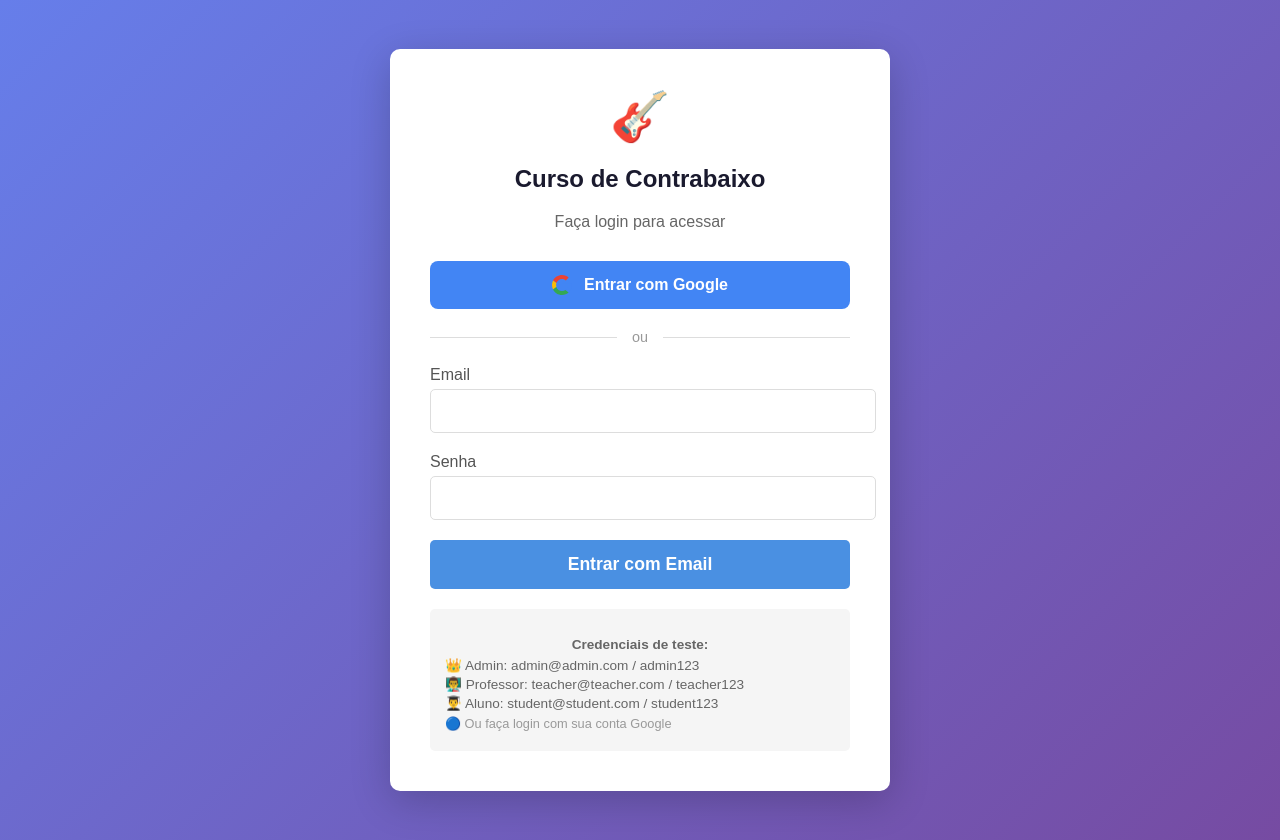
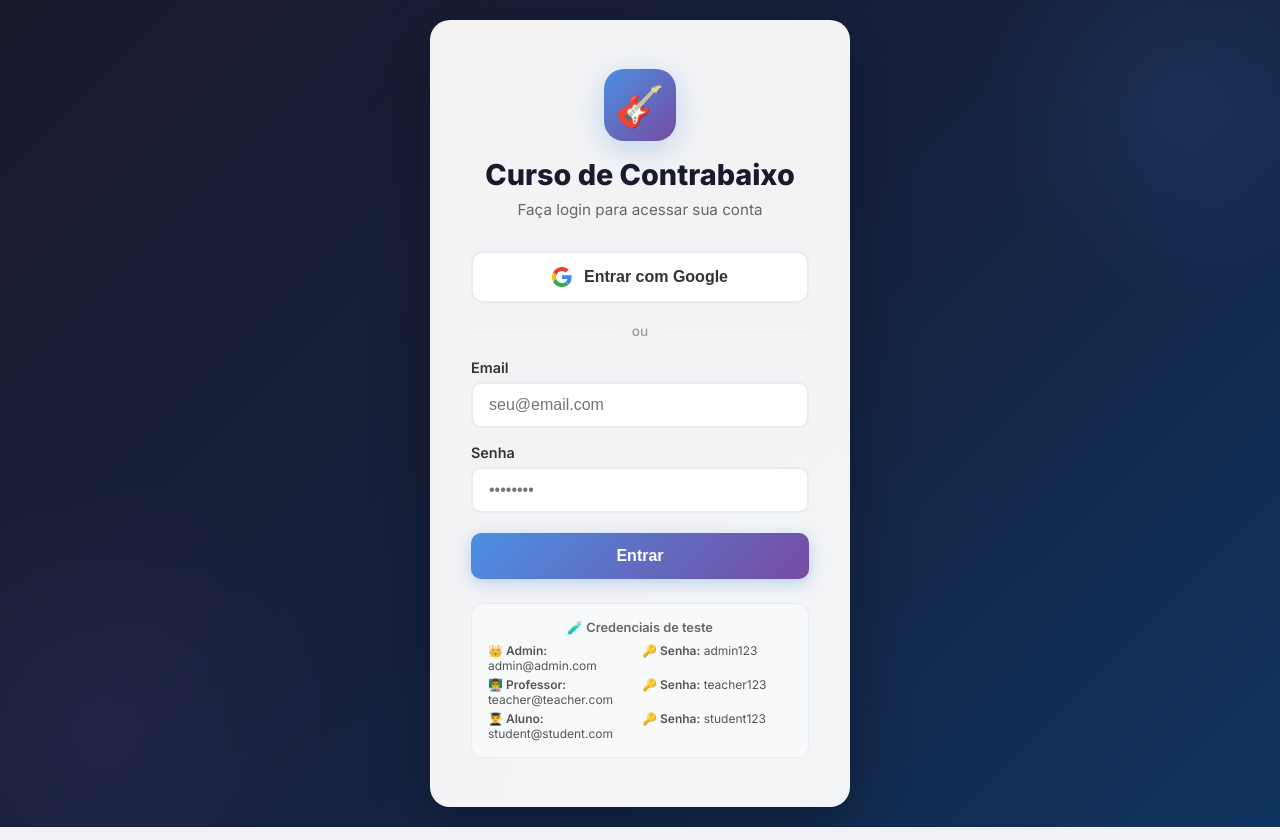
Before and after one commit to ViniBR1/musica, a Next.js app: page /login in a window 1280 px wide. Built offline with nearby package versions, Linux system fonts and the light colour scheme.

Commit message:
Melhorando layout profissional com cards e design moderno

```diff
--- a/app/globals.css
+++ b/app/globals.css
@@ -6,36 +6,16 @@
 }
 
 body {
-  font-family: -apple-system, BlinkMacSystemFont, 'Segoe UI', Roboto, Oxygen, Ubuntu, sans-serif;
+  font-family: -apple-system, BlinkMacSystemFont, 'Segoe UI', Roboto, 'Helvetica Neue', Arial, sans-serif;
   background: #f0f2f5;
   min-height: 100vh;
+  color: #1a1a2e;
 }
 
-button {
-  transition: all 0.3s ease;
-}
-
-button:hover {
-  transform: translateY(-2px);
-  box-shadow: 0 4px 10px rgba(0,0,0,0.2);
-}
-
-button:active {
-  transform: translateY(0);
-}
-
-input, textarea, select {
-  transition: border-color 0.3s ease;
-}
-
-input:focus, textarea:focus, select:focus {
-  outline: none;
-  border-color: #4a90e2 !important;
-  box-shadow: 0 0 0 3px rgba(74, 144, 226, 0.1);
-}
-
+/* Scrollbar personalizada */
 ::-webkit-scrollbar {
   width: 8px;
+  height: 8px;
 }
 
 ::-webkit-scrollbar-track {
@@ -44,18 +24,187 @@ input:focus, textarea:focus, select:focus {
 }
 
 ::-webkit-scrollbar-thumb {
-  background: #888;
+  background: linear-gradient(135deg, #4a90e2 0%, #764ba2 100%);
   border-radius: 10px;
 }
 
 ::-webkit-scrollbar-thumb:hover {
-  background: #555;
+  background: linear-gradient(135deg, #357abd 0%, #5a3d8a 100%);
 }
 
-/* Responsividade do botão PWA */
-@media (max-width: 480px) {
-  .pwa-install-button {
-    bottom: 15px !important;
-    right: 15px !important;
+/* Animações */
+@keyframes fadeIn {
+  from {
+    opacity: 0;
+    transform: translateY(20px);
+  }
+  to {
+    opacity: 1;
+    transform: translateY(0);
   }
 }
+
+@keyframes slideUp {
+  from {
+    opacity: 0;
+    transform: translateY(40px);
+  }
+  to {
+    opacity: 1;
+    transform: translateY(0);
+  }
+}
+
+@keyframes pulse {
+  0%, 100% {
+    transform: scale(1);
+  }
+  50% {
+    transform: scale(1.03);
+  }
+}
+
+.animate-fade-in {
+  animation: fadeIn 0.5s ease-out;
+}
+
+.animate-slide-up {
+  animation: slideUp 0.6s ease-out;
+}
+
+/* Cards */
+.card {
+  background: white;
+  border-radius: 16px;
+  box-shadow: 0 2px 12px rgba(0, 0, 0, 0.08);
+  transition: all 0.3s ease;
+  overflow: hidden;
+}
+
+.card:hover {
+  transform: translateY(-4px);
+  box-shadow: 0 8px 30px rgba(0, 0, 0, 0.12);
+}
+
+/* Botões */
+.btn-primary {
+  background: linear-gradient(135deg, #4a90e2 0%, #764ba2 100%);
+  color: white;
+  border: none;
+  padding: 12px 24px;
+  border-radius: 10px;
+  font-weight: 600;
+  cursor: pointer;
+  transition: all 0.3s ease;
+  box-shadow: 0 4px 15px rgba(74, 144, 226, 0.35);
+}
+
+.btn-primary:hover {
+  transform: translateY(-2px);
+  box-shadow: 0 6px 25px rgba(74, 144, 226, 0.45);
+}
+
+.btn-success {
+  background: linear-gradient(135deg, #27ae60 0%, #2ecc71 100%);
+  color: white;
+  border: none;
+  padding: 12px 24px;
+  border-radius: 10px;
+  font-weight: 600;
+  cursor: pointer;
+  transition: all 0.3s ease;
+  box-shadow: 0 4px 15px rgba(39, 174, 96, 0.35);
+}
+
+.btn-success:hover {
+  transform: translateY(-2px);
+  box-shadow: 0 6px 25px rgba(39, 174, 96, 0.45);
+}
+
+.btn-danger {
+  background: linear-gradient(135deg, #e74c3c 0%, #c0392b 100%);
+  color: white;
+  border: none;
+  padding: 12px 24px;
+  border-radius: 10px;
+  font-weight: 600;
+  cursor: pointer;
+  transition: all 0.3s ease;
+  box-shadow: 0 4px 15px rgba(231, 76, 60, 0.35);
+}
+
+.btn-danger:hover {
+  transform: translateY(-2px);
+  box-shadow: 0 6px 25px rgba(231, 76, 60, 0.45);
+}
+
+/* Inputs */
+.input-modern {
+  width: 100%;
+  padding: 12px 16px;
+  border: 2px solid #e8ecf1;
+  border-radius: 10px;
+  font-size: 1rem;
+  transition: all 0.3s ease;
+  background: white;
+}
+
+.input-modern:focus {
+  outline: none;
+  border-color: #4a90e2;
+  box-shadow: 0 0 0 4px rgba(74, 144, 226, 0.1);
+}
+
+/* Badges */
+.badge {
+  display: inline-block;
+  padding: 4px 12px;
+  border-radius: 20px;
+  font-size: 0.75rem;
+  font-weight: 600;
+}
+
+.badge-success {
+  background: #e8f5e9;
+  color: #2e7d32;
+}
+
+.badge-warning {
+  background: #fff3e0;
+  color: #e65100;
+}
+
+.badge-danger {
+  background: #fde8e8;
+  color: #c0392b;
+}
+
+.badge-info {
+  background: #e3f2fd;
+  color: #0d47a1;
+}
+
+.badge-purple {
+  background: #f3e5f5;
+  color: #6a1b9a;
+}
+
+/* Responsividade */
+@media (max-width: 768px) {
+  .card {
+    border-radius: 12px;
+  }
+
+  .btn-primary,
+  .btn-success,
+  .btn-danger {
+    padding: 10px 18px;
+    font-size: 0.9rem;
+  }
+}
+
+@media (max-width: 480px) {
+  .card {
+    border-radius: 10px;
+  }
+}
--- a/app/layout.tsx
+++ b/app/layout.tsx
@@ -1,6 +1,7 @@
 import type { Metadata } from 'next';
 import Providers from './providers';
 import InstallButton from '@/components/InstallButton';
+import './globals.css';
 
 export const metadata: Metadata = {
   title: 'Curso de Contrabaixo',
@@ -37,12 +38,15 @@ export default function RootLayout({ children }: { children: React.ReactNode })
         <meta name="mobile-web-app-capable" content="yes" />
         <meta name="theme-color" content="#4a90e2" />
         <link rel="icon" href="/favicon.ico" />
+        <link rel="preconnect" href="https://fonts.googleapis.com" />
+        <link rel="preconnect" href="https://fonts.gstatic.com" crossOrigin="anonymous" />
+        <link href="https://fonts.googleapis.com/css2?family=Inter:wght@400;500;600;700;800;900&display=swap" rel="stylesheet" />
       </head>
-      <body style={{ margin: 0, fontFamily: 'Arial, sans-serif', background: '#f0f2f5' }}>
+      <body style={{ margin: 0, fontFamily: 'Inter, -apple-system, BlinkMacSystemFont, sans-serif', background: '#f0f2f5' }}>
         <Providers>
           {children}
 
-          {/* Botão de instalação PWA - Flutuante */}
+          {/* Botão PWA */}
           <div style={{
             position: 'fixed',
             bottom: '30px',
@@ -53,11 +57,9 @@ export default function RootLayout({ children }: { children: React.ReactNode })
           </div>
         </Providers>
 
-        {/* Script para registro do Service Worker */}
         <script
           dangerouslySetInnerHTML={{
             __html: `
-              // Registrar Service Worker
               if ('serviceWorker' in navigator) {
                 window.addEventListener('load', function() {
                   navigator.serviceWorker.register('/sw.js')
@@ -70,18 +72,15 @@ export default function RootLayout({ children }: { children: React.ReactNode })
                 });
               }
 
-              // Detectar se está executando como PWA
               if (window.matchMedia('(display-mode: standalone)').matches) {
                 console.log('📱 Executando como PWA');
               }
 
-              // Detectar instalação
               window.addEventListener('beforeinstallprompt', (e) => {
                 e.preventDefault();
                 console.log('📲 App pode ser instalado');
               });
 
-              // Detectar instalação bem-sucedida
               window.addEventListener('appinstalled', () => {
                 console.log('🎉 App instalado com sucesso!');
               });
--- a/app/login/page.tsx
+++ b/app/login/page.tsx
@@ -1,7 +1,7 @@
 'use client';
 
 import { useState } from 'react';
-import { signIn, useSession } from 'next-auth/react';
+import { signIn } from 'next-auth/react';
 import { useRouter } from 'next/navigation';
 
 export default function LoginPage() {
@@ -18,15 +18,11 @@ export default function LoginPage() {
     setError('');
 
     try {
-      console.log('🔑 Tentando login com:', email);
-
       const result = await signIn('credentials', {
         email,
         password,
         redirect: false,
       });
-
-      console.log('📦 Resultado do login:', result);
 
       if (result?.error) {
         setError('Email ou senha inválidos');
@@ -37,25 +33,15 @@ export default function LoginPage() {
       const response = await fetch('/api/auth/session');
       const session = await response.json();
 
-      console.log('📝 Sessão após login:', session);
-
       if (session?.user?.role) {
         switch (session.user.role) {
-          case 'admin':
-            router.push('/admin/dashboard');
-            break;
-          case 'teacher':
-            router.push('/teacher/dashboard');
-            break;
-          case 'student':
-            router.push('/student/dashboard');
-            break;
-          default:
-            router.push('/');
+          case 'admin': router.push('/admin/dashboard'); break;
+          case 'teacher': router.push('/teacher/dashboard'); break;
+          case 'student': router.push('/student/dashboard'); break;
+          default: router.push('/');
         }
       }
     } catch (error) {
-      console.error('❌ Erro no login:', error);
       setError('Erro ao fazer login');
     } finally {
       setLoading(false);
@@ -68,7 +54,6 @@ export default function LoginPage() {
     try {
       await signIn('google', { callbackUrl: '/student/dashboard' });
     } catch (error) {
-      console.error('❌ Erro no login Google:', error);
       setError('Erro ao fazer login com Google');
       setIsGoogleLoading(false);
     }
@@ -81,52 +66,100 @@ export default function LoginPage() {
         display: 'flex',
         alignItems: 'center',
         justifyContent: 'center',
-        background: 'linear-gradient(135deg, #667eea 0%, #764ba2 100%)',
+        background: 'linear-gradient(135deg, #1a1a2e 0%, #16213e 50%, #0f3460 100%)',
         padding: '20px',
+        position: 'relative',
+        overflow: 'hidden',
       }}
     >
+      {/* Elementos decorativos */}
+      <div style={{
+        position: 'absolute',
+        top: '-100px',
+        right: '-100px',
+        width: '400px',
+        height: '400px',
+        background: 'radial-gradient(circle, rgba(74,144,226,0.1) 0%, transparent 70%)',
+        borderRadius: '50%',
+      }} />
+      <div style={{
+        position: 'absolute',
+        bottom: '-150px',
+        left: '-150px',
+        width: '500px',
+        height: '500px',
+        background: 'radial-gradient(circle, rgba(118,75,162,0.1) 0%, transparent 70%)',
+        borderRadius: '50%',
+      }} />
+
       <div
         style={{
-          background: 'white',
-          padding: '40px',
-          borderRadius: '10px',
-          boxShadow: '0 10px 40px rgba(0,0,0,0.2)',
+          background: 'rgba(255,255,255,0.95)',
+          backdropFilter: 'blur(20px)',
+          padding: '48px 40px',
+          borderRadius: '20px',
+          boxShadow: '0 20px 60px rgba(0,0,0,0.3)',
           width: '100%',
           maxWidth: '420px',
+          position: 'relative',
+          zIndex: 1,
+          border: '1px solid rgba(255,255,255,0.1)',
         }}
       >
-        <div style={{ textAlign: 'center', marginBottom: '30px' }}>
-          <h1 style={{ fontSize: '3rem', margin: 0 }}>🎸</h1>
-          <h2 style={{ color: '#1a1a2e' }}>Curso de Contrabaixo</h2>
-          <p style={{ color: '#666' }}>Faça login para acessar</p>
+        <div style={{ textAlign: 'center', marginBottom: '32px' }}>
+          <div style={{
+            width: '72px',
+            height: '72px',
+            background: 'linear-gradient(135deg, #4a90e2 0%, #764ba2 100%)',
+            borderRadius: '20px',
+            display: 'flex',
+            alignItems: 'center',
+            justifyContent: 'center',
+            margin: '0 auto 16px',
+            boxShadow: '0 8px 30px rgba(74, 144, 226, 0.3)',
+          }}>
+            <span style={{ fontSize: '2.5rem' }}>🎸</span>
+          </div>
+          <h1 style={{ color: '#1a1a2e', fontSize: '1.8rem', fontWeight: 800, margin: 0 }}>
+            Curso de Contrabaixo
+          </h1>
+          <p style={{ color: '#666', marginTop: '8px', fontSize: '0.95rem' }}>
+            Faça login para acessar sua conta
+          </p>
         </div>
 
-        {/* Botão Login com Google */}
+        {/* Botão Google */}
         <button
           onClick={handleGoogleLogin}
           disabled={isGoogleLoading}
           style={{
             width: '100%',
             padding: '14px',
-            background: '#4285f4',
-            color: 'white',
-            border: 'none',
-            borderRadius: '8px',
+            background: 'white',
+            color: '#333',
+            border: '2px solid #e8ecf1',
+            borderRadius: '12px',
             fontSize: '1rem',
-            fontWeight: 'bold',
+            fontWeight: '600',
             cursor: isGoogleLoading ? 'not-allowed' : 'pointer',
             display: 'flex',
             alignItems: 'center',
             justifyContent: 'center',
             gap: '12px',
-            marginBottom: '20px',
-            transition: 'background 0.3s',
+            transition: 'all 0.3s ease',
+            opacity: isGoogleLoading ? 0.7 : 1,
           }}
           onMouseEnter={(e) => {
-            if (!isGoogleLoading) e.currentTarget.style.background = '#357abd';
+            if (!isGoogleLoading) {
+              e.currentTarget.style.borderColor = '#4a90e2';
+              e.currentTarget.style.boxShadow = '0 4px 15px rgba(74,144,226,0.15)';
+            }
           }}
           onMouseLeave={(e) => {
-            if (!isGoogleLoading) e.currentTarget.style.background = '#4285f4';
+            if (!isGoogleLoading) {
+              e.currentTarget.style.borderColor = '#e8ecf1';
+              e.currentTarget.style.boxShadow = 'none';
+            }
           }}
         >
           <svg width="20" height="20" viewBox="0 0 48 48">
@@ -135,71 +168,58 @@ export default function LoginPage() {
             <path fill="#FBBC05" d="M10.53 28.59c-.48-1.45-.76-2.99-.76-4.59s.27-3.14.76-4.59l-7.98-6.19C.92 16.46 0 20.12 0 24c0 3.88.92 7.54 2.56 10.78l7.97-6.19z"/>
             <path fill="#34A853" d="M24 48c6.48 0 11.93-2.13 15.89-5.81l-7.73-6c-2.15 1.45-4.92 2.3-8.16 2.3-6.26 0-11.57-4.22-13.47-9.91l-7.98 6.19C6.51 42.62 14.62 48 24 48z"/>
           </svg>
-          {isGoogleLoading ? 'Entrando com Google...' : 'Entrar com Google'}
+          {isGoogleLoading ? 'Entrando...' : 'Entrar com Google'}
         </button>
 
         <div style={{
           display: 'flex',
           alignItems: 'center',
-          gap: '15px',
-          marginBottom: '20px',
-          color: '#ccc'
+          gap: '16px',
+          margin: '20px 0',
         }}>
-          <hr style={{ flex: 1, border: 'none', borderTop: '1px solid #ddd' }} />
-          <span style={{ fontSize: '0.9rem', color: '#999' }}>ou</span>
-          <hr style={{ flex: 1, border: 'none', borderTop: '1px solid #ddd' }} />
+          <hr style={{ flex: 1, border: 'none', borderTop: '1px solid #e8ecf1' }} />
+          <span style={{ fontSize: '0.85rem', color: '#999', fontWeight: 500 }}>ou</span>
+          <hr style={{ flex: 1, border: 'none', borderTop: '1px solid #e8ecf1' }} />
         </div>
 
-        {/* Formulário Email/Senha */}
+        {/* Formulário */}
         <form onSubmit={handleSubmit}>
-          <div style={{ marginBottom: '20px' }}>
-            <label
-              style={{
-                display: 'block',
-                marginBottom: '5px',
-                color: '#555',
-                fontWeight: '500',
-              }}
-            >
+          <div style={{ marginBottom: '16px' }}>
+            <label style={{
+              display: 'block',
+              marginBottom: '6px',
+              color: '#333',
+              fontWeight: 600,
+              fontSize: '0.9rem',
+            }}>
               Email
             </label>
             <input
               type="email"
               value={email}
               onChange={(e) => setEmail(e.target.value)}
-              style={{
-                width: '100%',
-                padding: '12px',
-                border: '1px solid #ddd',
-                borderRadius: '5px',
-                fontSize: '1rem',
-              }}
+              className="input-modern"
+              placeholder="seu@email.com"
               required
             />
           </div>
 
           <div style={{ marginBottom: '20px' }}>
-            <label
-              style={{
-                display: 'block',
-                marginBottom: '5px',
-                color: '#555',
-                fontWeight: '500',
-              }}
-            >
+            <label style={{
+              display: 'block',
+              marginBottom: '6px',
+              color: '#333',
+              fontWeight: 600,
+              fontSize: '0.9rem',
+            }}>
               Senha
             </label>
             <input
               type="password"
               value={password}
               onChange={(e) => setPassword(e.target.value)}
-              style={{
-                width: '100%',
-                padding: '12px',
-                border: '1px solid #ddd',
-                borderRadius: '5px',
-                fontSize: '1rem',
-              }}
+              className="input-modern"
+              placeholder="••••••••"
               required
             />
           </div>
@@ -207,12 +227,14 @@ export default function LoginPage() {
           {error && (
             <div
               style={{
-                background: '#fee',
-                color: '#c00',
-                padding: '10px',
-                borderRadius: '5px',
-                marginBottom: '20px',
+                background: '#fde8e8',
+                color: '#c0392b',
+                padding: '12px',
+                borderRadius: '10px',
+                marginBottom: '16px',
                 textAlign: 'center',
+                fontSize: '0.9rem',
+                border: '1px solid #f5c6cb',
               }}
             >
               {error}
@@ -222,43 +244,39 @@ export default function LoginPage() {
           <button
             type="submit"
             disabled={loading}
+            className="btn-primary"
             style={{
               width: '100%',
               padding: '14px',
-              background: loading ? '#ccc' : '#4a90e2',
-              color: 'white',
-              border: 'none',
-              borderRadius: '5px',
-              fontSize: '1.1rem',
-              fontWeight: 'bold',
+              fontSize: '1rem',
+              opacity: loading ? 0.7 : 1,
               cursor: loading ? 'not-allowed' : 'pointer',
             }}
           >
-            {loading ? 'Entrando...' : 'Entrar com Email'}
+            {loading ? 'Entrando...' : 'Entrar'}
           </button>
         </form>
 
         <div
           style={{
-            marginTop: '20px',
-            padding: '15px',
-            background: '#f5f5f5',
-            borderRadius: '5px',
-            fontSize: '0.85rem',
-            color: '#666',
+            marginTop: '24px',
+            padding: '16px',
+            background: '#f8f9fa',
+            borderRadius: '12px',
+            border: '1px solid #e8ecf1',
           }}
         >
-          <p style={{ textAlign: 'center', marginBottom: '5px' }}>
-            <strong>Credenciais de teste:</strong>
+          <p style={{ textAlign: 'center', margin: '0 0 8px 0', fontSize: '0.8rem', color: '#666', fontWeight: 600 }}>
+            🧪 Credenciais de teste
           </p>
-          <p style={{ margin: '3px 0' }}>👑 Admin: admin@admin.com / admin123</p>
-          <p style={{ margin: '3px 0' }}>
-            👨‍🏫 Professor: teacher@teacher.com / teacher123
-          </p>
-          <p style={{ margin: '3px 0' }}>👨‍🎓 Aluno: student@student.com / student123</p>
-          <p style={{ margin: '5px 0', color: '#999', fontSize: '0.8rem' }}>
-            🔵 Ou faça login com sua conta Google
-          </p>
+          <div style={{ display: 'grid', gridTemplateColumns: '1fr 1fr', gap: '4px', fontSize: '0.75rem', color: '#555' }}>
+            <div><span style={{ fontWeight: 600 }}>👑 Admin:</span> admin@admin.com</div>
+            <div><span style={{ fontWeight: 600 }}>🔑 Senha:</span> admin123</div>
+            <div><span style={{ fontWeight: 600 }}>👨‍🏫 Professor:</span> teacher@teacher.com</div>
+            <div><span style={{ fontWeight: 600 }}>🔑 Senha:</span> teacher123</div>
+            <div><span style={{ fontWeight: 600 }}>👨‍🎓 Aluno:</span> student@student.com</div>
+            <div><span style={{ fontWeight: 600 }}>🔑 Senha:</span> student123</div>
+          </div>
         </div>
       </div>
     </div>
```
Also changed, not shown: components/InstallButton.tsx (+1 -28 lines).
